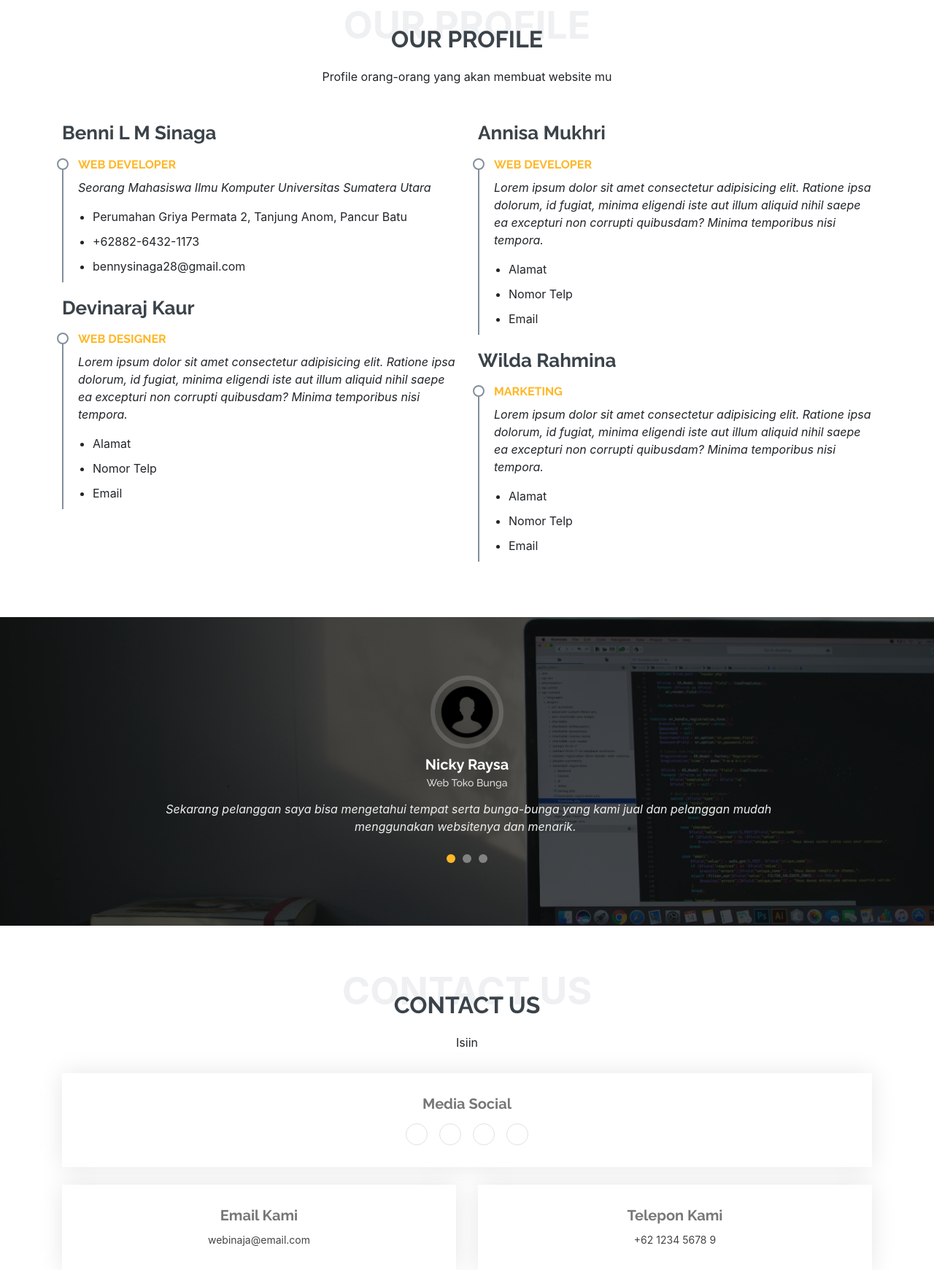
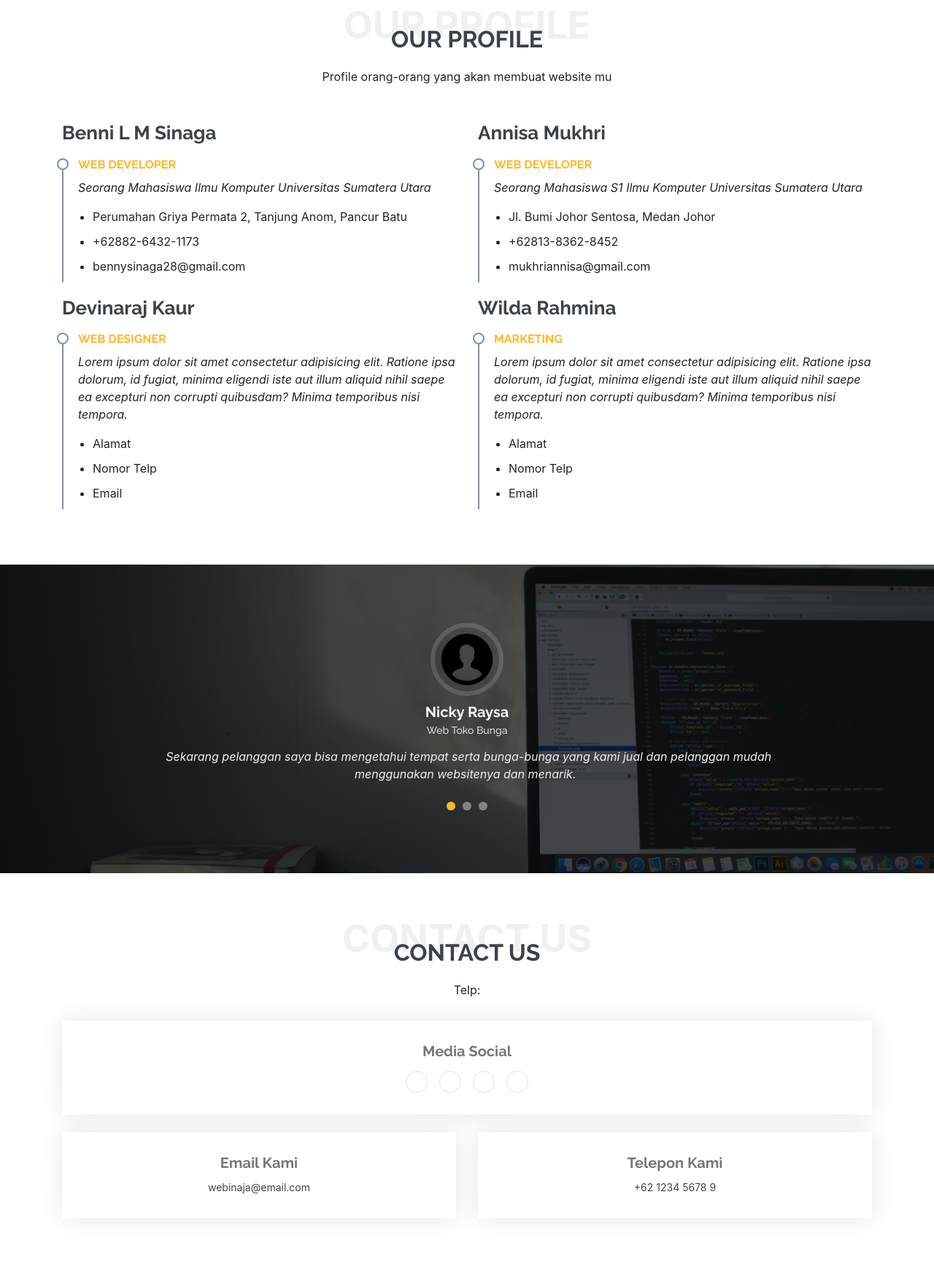
Before and after one commit to bennysnaga/uts_si_repo, a CodeIgniter app: page /utsSI/index.php/webin/index in a window 1280 px wide. Shown: the part 1947-3688 px from the top of the page at 73% size. Run offline with CodeIgniter, Linux system fonts and the light colour scheme; some libraries are stand-ins or nearby versions.

Commit message:
Update webin.php

```diff
--- a/application/views/webin.php
+++ b/application/views/webin.php
@@ -130,11 +130,11 @@
             <h3 class="resume-title">Annisa Mukhri</h3>
             <div class="resume-item pb-0">
               <h4>Web Developer</h4>
-              <p><em>Lorem ipsum dolor sit amet consectetur adipisicing elit. Ratione ipsa dolorum, id fugiat, minima eligendi iste aut illum aliquid nihil saepe ea excepturi non corrupti quibusdam? Minima temporibus nisi tempora.</em></p>
+              <p><em>Seorang Mahasiswa S1 Ilmu Komputer Universitas Sumatera Utara</em></p>
               <ul>
-                <li>Alamat</li>
-                <li>Nomor Telp</li>
-                <li>Email</li>
+                <li>Jl. Bumi Johor Sentosa, Medan Johor </li>
+                <li>+62813-8362-8452</li>
+                <li>mukhriannisa@gmail.com</li>
               </ul>
               </ul>
               </p>
@@ -206,7 +206,7 @@
         <div class="section-title">
           <span>Contact Us</span>
           <h2>Contact Us</h2>
-          <p>Isiin</p>
+          <p>Telp: </p>
         </div>
 
         <div class="row">
```
